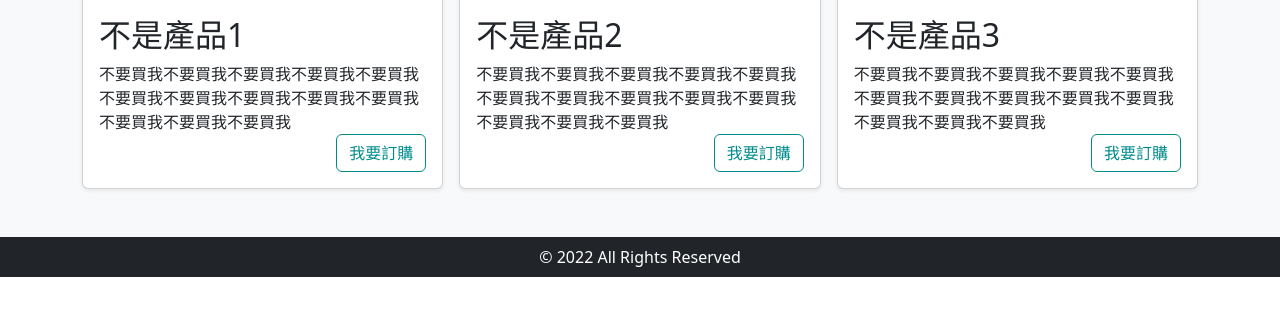
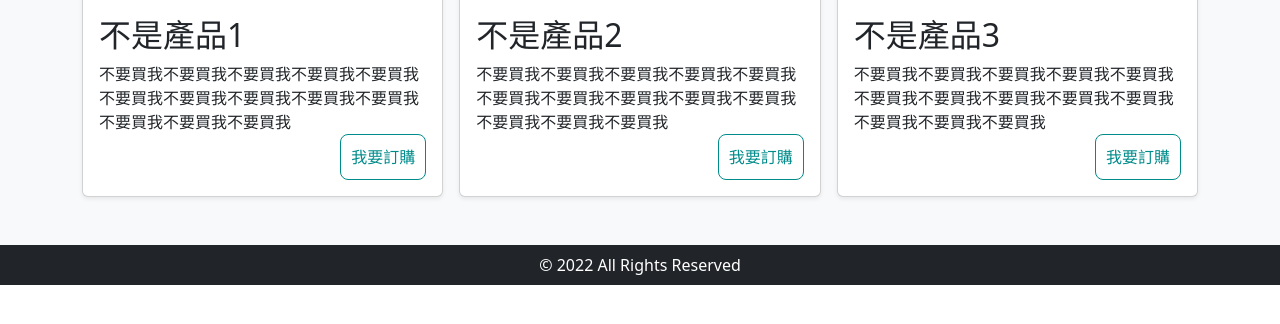
Before and after one commit to NUTCGroup/NUTCGroup.github.io, a PHP site: page /report-mid/product/ in a window 1280 px wide. Shown: the part 211-535 px from the top of the page. Run offline with PHP 8.4, Linux system fonts and the light colour scheme; some libraries are stand-ins or nearby versions.

Commit message:
modified:   report-mid/product/index.html 	modified:   report-mid/product/style.css

```diff
--- a/report-mid/product/index.html
+++ b/report-mid/product/index.html
@@ -43,7 +43,7 @@
 							<h2>不是產品1</h2>
 							不要買我不要買我不要買我不要買我不要買我不要買我不要買我不要買我不要買我不要買我不要買我不要買我不要買我
 							<div class="d-flex justify-content-end">
-								<a class="btn" href="#" role="button">我要訂購</a>
+								<a href="#" role="button">我要訂購</a>
 							</div>
 						</div>
 					</div>
@@ -55,7 +55,7 @@
 							<h2>不是產品2</h2>
 							不要買我不要買我不要買我不要買我不要買我不要買我不要買我不要買我不要買我不要買我不要買我不要買我不要買我
 							<div class="d-flex justify-content-end">
-								<a class="btn" href="#" role="button">我要訂購</a>
+								<a href="#" role="button">我要訂購</a>
 							</div>
 						</div>
 					</div>
@@ -67,7 +67,7 @@
 							<h2>不是產品3</h2>
 							不要買我不要買我不要買我不要買我不要買我不要買我不要買我不要買我不要買我不要買我不要買我不要買我不要買我
 							<div class="d-flex justify-content-end">
-								<a class="btn" href="#" role="button">我要訂購</a>
+								<a href="#" role="button">我要訂購</a>
 							</div>
 						</div>
 					</div>
--- a/report-mid/product/style.css
+++ b/report-mid/product/style.css
@@ -4,15 +4,19 @@
 	list-style: none;
 	text-decoration: none;
 }
-a.btn{
+a[role=button]{
 	background-color: white;
-	border-color: darkcyan;
+	border: 1px solid darkcyan;
 	color: darkcyan;
+	border-radius: 10px;
+	padding: 10px;
+	text-decoration: none;
+	transition-duration: 0.4s;
+	border-radius: 8px;
 }
-a.btn:hover{
+a[role=button]:hover{
+	background-color: #aaaaaa;
+}
+a[role=button]:active{
 	background-color: #777777;
 }
-a.btn:active{
-	background-color: yellow;
-	color: blue;
-}
```
